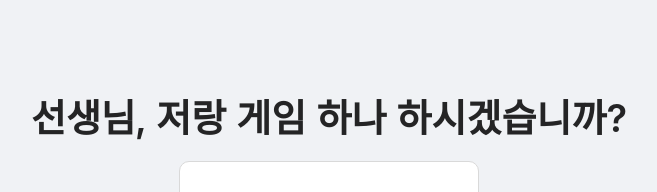
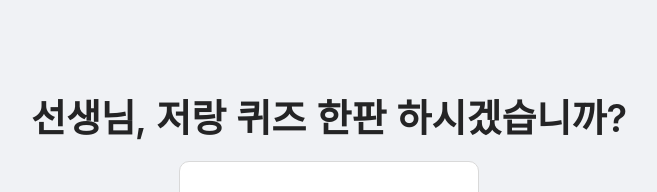
Before and after one commit to sunhwa508/classting-assignment, a React (Create React App) app: page / in a window 1280 px wide. Shown: the part 222-414 px from the top of the page, without its empty margins (311-968 px from the left). Built offline with nearby package versions, Linux system fonts and the light colour scheme.

Commit message:
🔨[fix]title 변경

```diff
--- a/src/components/Home.tsx
+++ b/src/components/Home.tsx
@@ -32,7 +32,7 @@ const Home = () => {
         justifyContent: 'center',
       }}
     >
-      <Title>선생님, 저랑 게임 하나 하시겠습니까?</Title>
+      <Title>선생님, 저랑 퀴즈 한판 하시겠습니까?</Title>
 
       <Button
         disabled={isWait}
```
